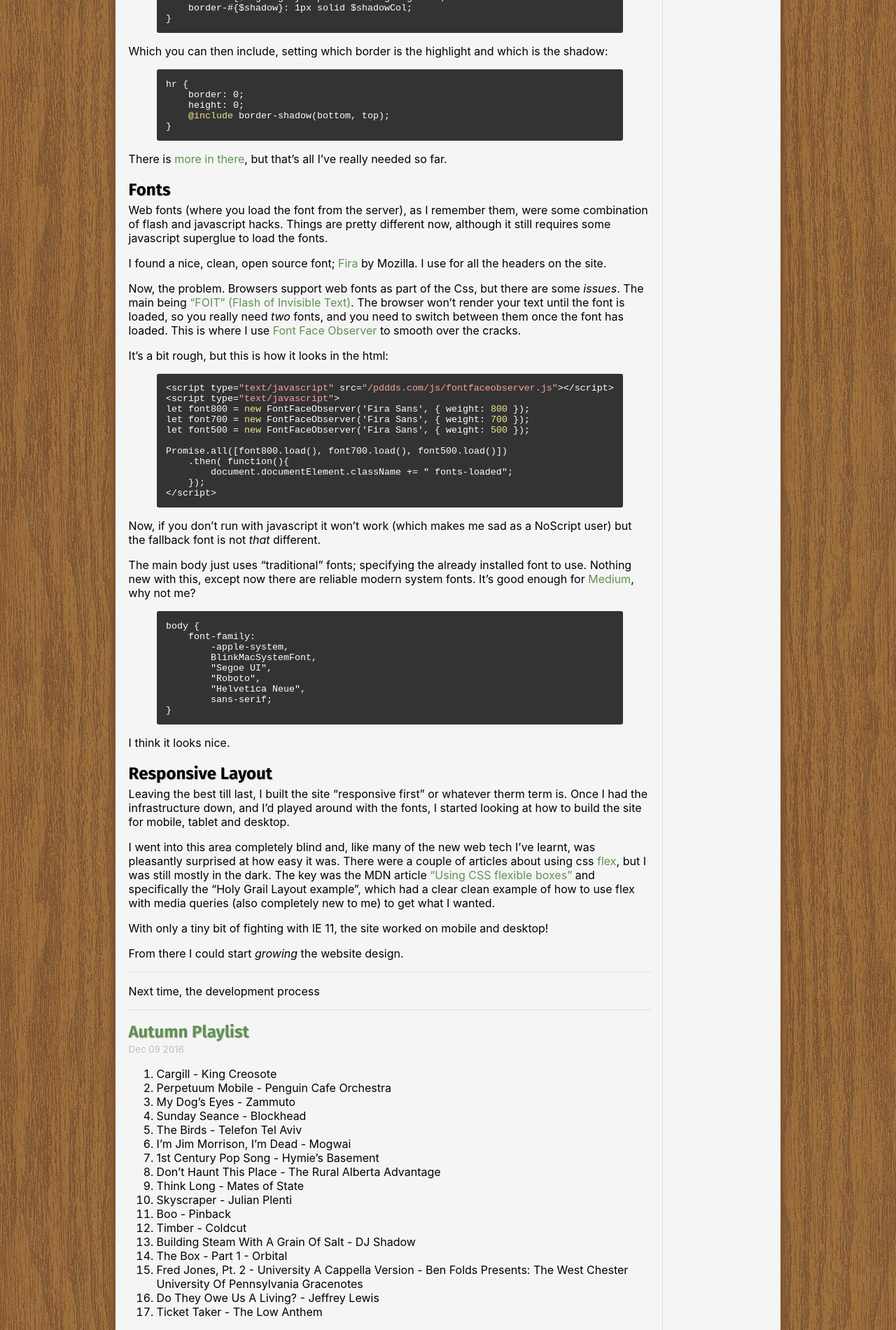
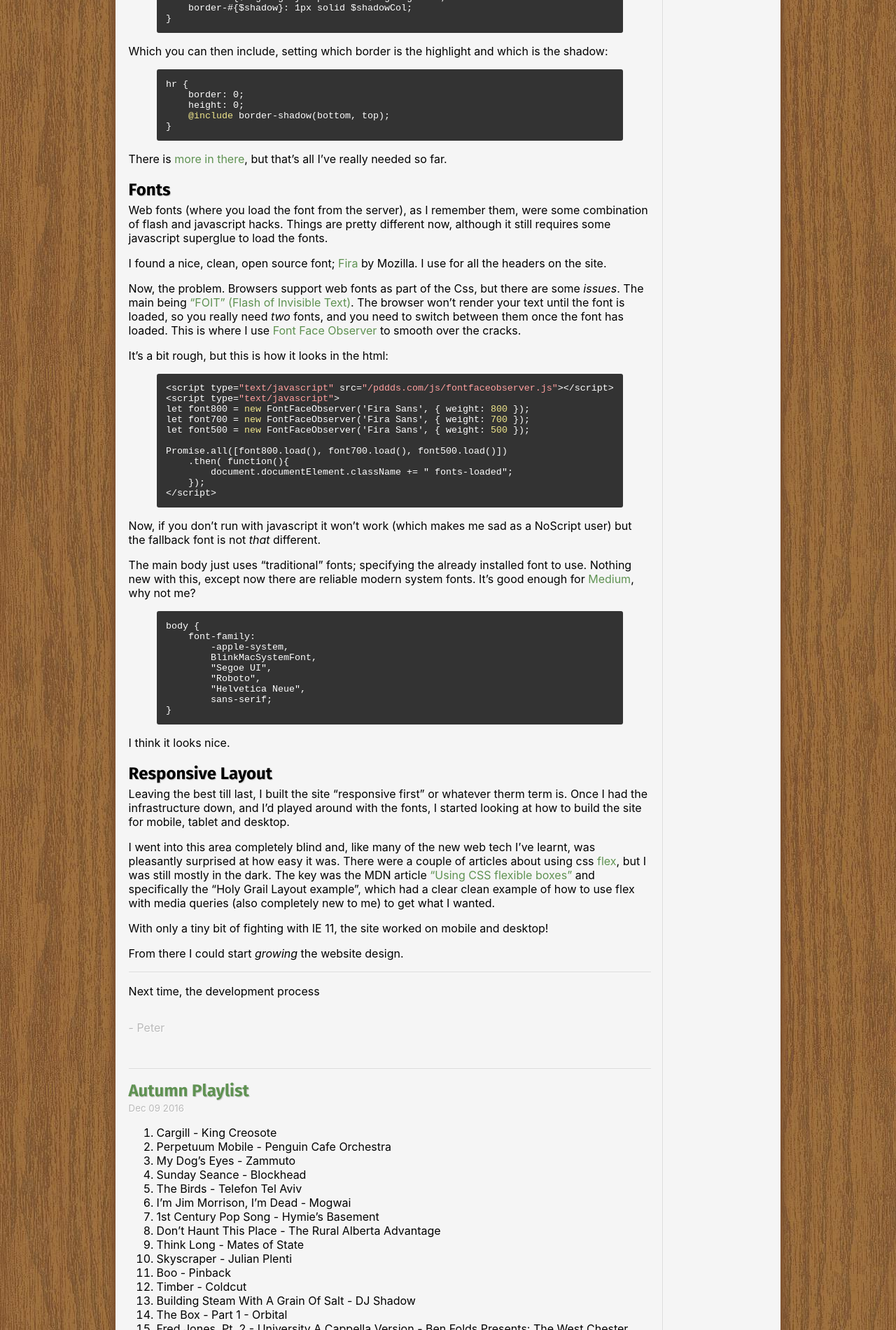
Before and after one commit to m0tive/pddds.com, a Jekyll site: the page built from index.md, in a window 1280 px wide. Shown: the part 1556-3456 px from the top of the page at 70% size. Built offline with Jekyll 4.4.1, drawn with Linux system fonts in a browser that asks for light colours; some of the changed text lies outside the part shown; grey boxes are pictures that could not be loaded.

Commit message:
Add a simple footer to posts

```diff
--- a/_includes/post.html
+++ b/_includes/post.html
@@ -19,5 +19,9 @@
         {{ include.post.content }}
     </main>
 
-    <footer></footer>
+    <footer>
+        <p>
+            - {% if include.post.author %}{{ include.post.author }}{% else %}Peter{% endif %}
+        </p>
+    </footer>
 </article>
--- a/css/base.scss
+++ b/css/base.scss
@@ -260,6 +260,11 @@ article {
             font-size: smaller;
         }
     }
+    > footer {
+        padding-top: 1em;
+        @include shadow-text;
+    }
+    padding-bottom: 1em;
 }
 
 body > footer {
```
